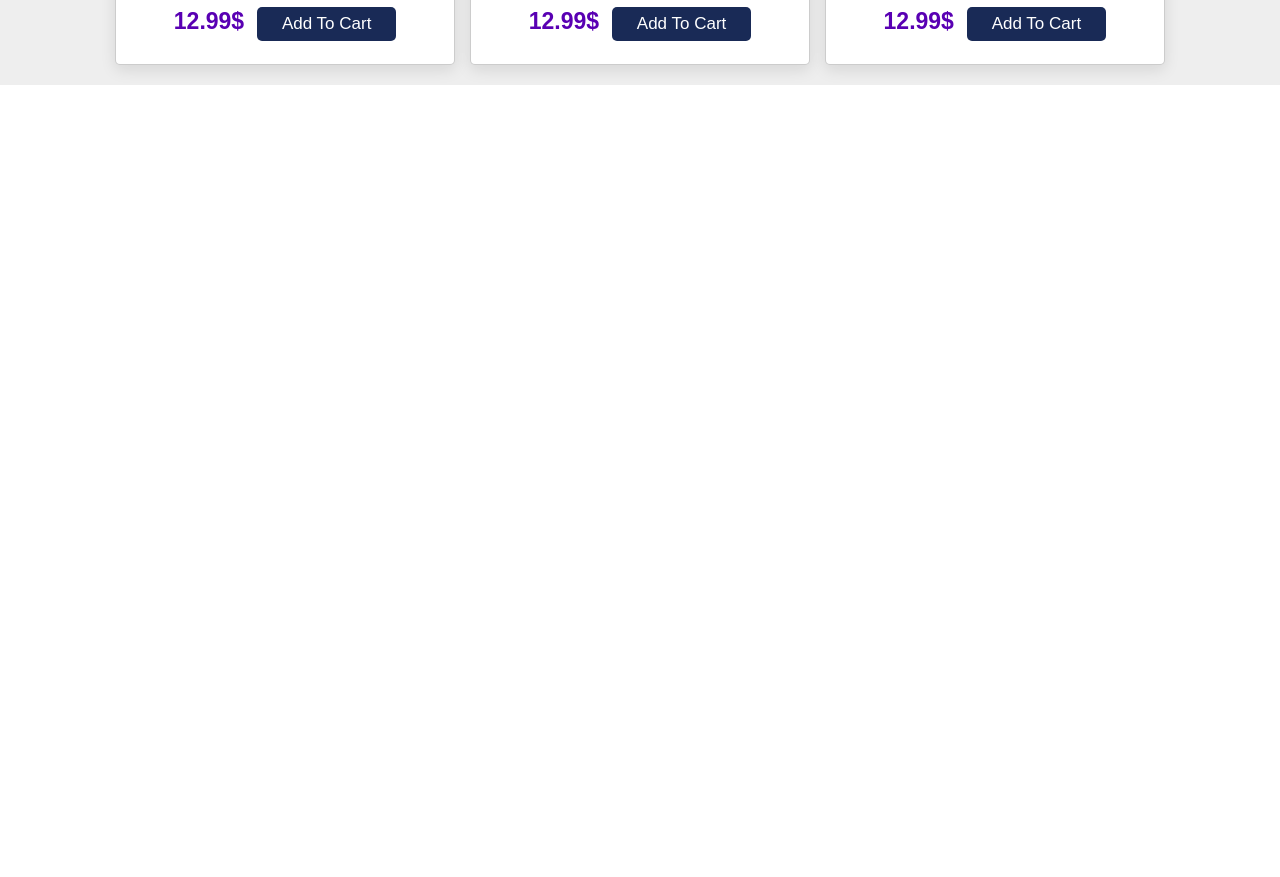
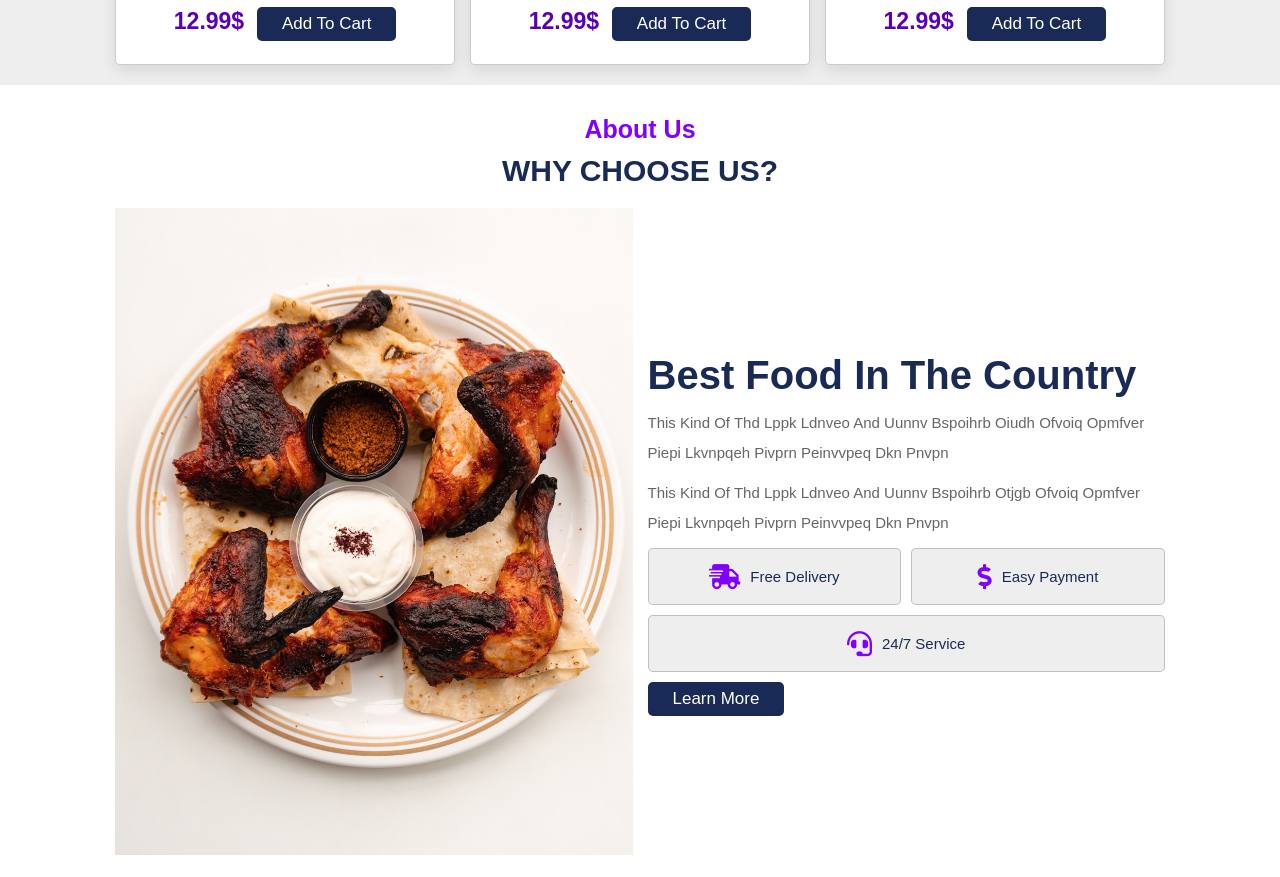
Before and after one commit to DahmanCode/Resto, a plain HTML site: page index.html in a window 1280 px wide. Shown: the part 1747-2624 px from the top of the page. Before the commit the page ends 1832 px from the top, so only its background shows below. Drawn offline with nearby package versions, Linux system fonts and the light colour scheme.

Commit message:
section of About Us

```diff
--- a/index.html
+++ b/index.html
@@ -171,6 +171,37 @@
         </div>
     </section>
     <!--     dishes section ends   -->
+    <!--     about section starts   -->
+    <section class="about" id="about">
+        <h3 class="sub-heading">about us</h3>
+        <h1 class="heading">why choose us?</h1>
+        <div class="row">
+            <div class="image">
+                <img src="/images/about.jpg" alt="">
+            </div>
+            <div class="content">
+                <h3>best food in the country</h3>
+                <p>this kind of thd lppk ldnveo and uunnv bspoihrb oiudh ofvoiq opmfver piepi lkvnpqeh pivprn peinvvpeq  dkn pnvpn</p>
+                <p>this kind of thd lppk ldnveo and uunnv bspoihrb otjgb ofvoiq opmfver piepi lkvnpqeh pivprn peinvvpeq  dkn pnvpn</p>
+                <div class="icons-container">
+                    <div class="icons">
+                        <i class="fas fa-shipping-fast"></i>
+                        <span>free delivery</span>
+                    </div>
+                    <div class="icons">
+                        <i class="fas fa-dollar-sign"></i>
+                        <span>easy payment</span>
+                    </div>
+                    <div class="icons">
+                        <i class="fas fa-headset"></i>
+                        <span>24/7 service</span>
+                    </div>
+                </div>
+                <a href="#" class="btn">learn more</a>
+            </div>
+        </div>
+    </section>
+    <!--     about section ends   -->
 
 
 
--- a/style.css
+++ b/style.css
@@ -350,6 +350,82 @@ section:nth-child(even)
     font-size: 2.3rem;
 }
 
+.about .row
+{
+    display: flex;
+    flex-wrap: wrap;
+    gap: 1.5rem;
+    align-items: center;
+}
+
+.about .row .image
+{
+    flex: 1 1 45rem;
+}
+
+.about .row img
+{
+    width: 100%;
+}
+
+.about .row .content
+{
+    flex: 1 1 45rem;
+}
+
+.about .row .content h3
+{
+    color: var(--black);
+    font-size: 4rem;
+    padding: .5rem 0;
+}
+
+.about .row .content p
+{
+    color: var(--light-color);
+    font-size: 1.5rem;
+    padding: .5rem 0;
+    line-height: 2;
+}
+
+.about .row .content .icons-container
+{
+    display: flex;
+    gap: 1rem;
+    flex-wrap: wrap;
+    margin-top: .5rem;
+}
+
+.about .row .content .icons-container .icons
+{
+    background: #eee;
+    border-radius: .5rem;
+    border: .1rem solid rgba(0, 0, 0, 0.2);
+    display: flex;
+    align-items: center;
+    justify-content: center;
+    gap: 1rem;
+    flex: 1 1 17rem;
+    padding: 1.5rem 1rem;
+}
+
+.about .row .content .icons-container .icons i
+{
+    font-size: 2.5rem;
+    color: var(--purple);
+}
+
+.about .row .content .icons-container .icons span
+{
+    font-size: 1.5rem;
+    color: var(--black);
+}
+
+
+
+
+
+
 
 
 
```
